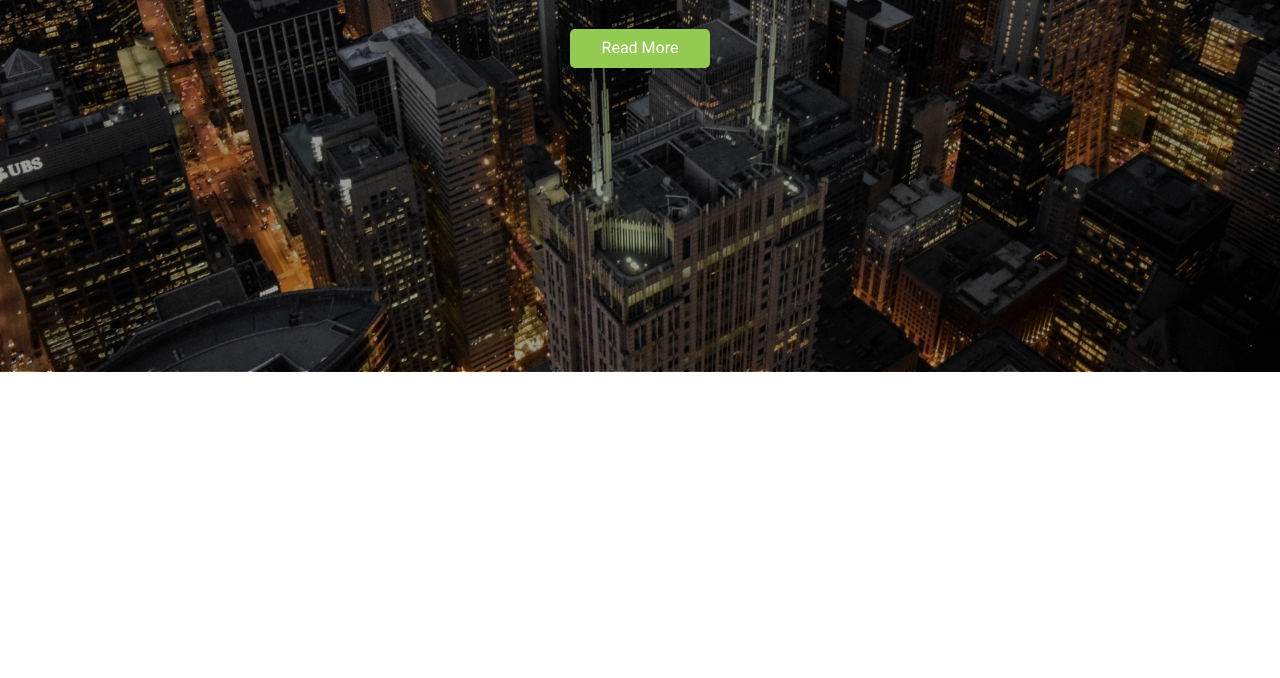
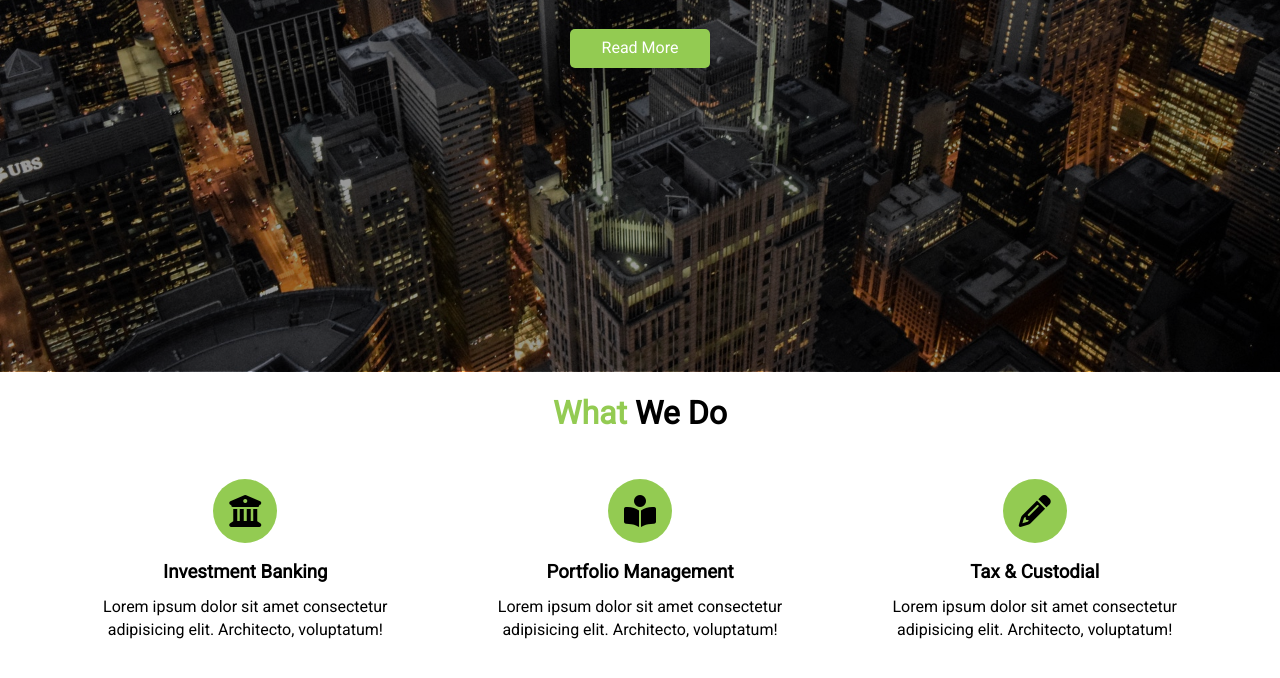
Before and after one commit to mars1385/learn-css-business-site, a plain HTML site: page index.html in a window 1280 px wide. Shown: the part 494-1172 px from the top of the page. Before the commit the page ends 866 px from the top, so only its background shows below. Drawn offline with Linux system fonts and the light colour scheme.

Commit message:
what we do

```diff
--- a/css/styles.css
+++ b/css/styles.css
@@ -21,13 +21,30 @@ p {
 }
 
 /* utility */
+.container {
+	max-width: 1100;
+	margin: auto;
+	padding: 0 2rem;
+	overflow: hidden;
+}
+
 .text-primary {
 	color: #93cb52;
+}
+
+.text-center {
+	text-align: center;
 }
 
 .l-heading {
 	font-size: 4rem;
 	margin-bottom: 0.75rem;
+	line-height: 1.1;
+}
+
+.m-heading {
+	font-size: 2rem;
+	margin: 0 0.75rem;
 	line-height: 1.1;
 }
 
@@ -52,6 +69,16 @@ p {
 .btn-dark {
 	background: #333;
 	color: #fff;
+}
+
+.py-1 {
+	padding: 1.5rem 0;
+}
+.py-2 {
+	padding: 2rem 0;
+}
+.py-3 {
+	padding: 3rem 0;
 }
 
 /* Navbar */
@@ -106,3 +133,27 @@ p {
 	bottom: 0;
 	background-color: rgba(0, 0, 0, 0.4);
 }
+
+/* what to do section */
+
+#what h2 {
+	margin-bottom: 1rem;
+}
+
+#what .items {
+	display: flex;
+	padding: 1rem;
+}
+
+#what .items .item {
+	flex: 1;
+	text-align: center;
+	padding: 1rem;
+}
+
+#what .items .item i {
+	background: #93cb52;
+	padding: 1rem;
+	border-radius: 50%;
+	margin-bottom: 1rem;
+}
--- a/index.html
+++ b/index.html
@@ -34,5 +34,37 @@
 				<a href="#what" class="btn">Read More</a>
 			</div>
 		</header>
+		<!-- what we do section -->
+		<section id="what" class="bg-light py-1">
+			<div class="container">
+				<h2 class="m-heading text-center">
+					<span class="text-primary">What</span>
+					We Do
+				</h2>
+				<div class="items">
+					<div class="item">
+						<i class="fas fa-university fa-2x"></i>
+						<div>
+							<h3>Investment Banking</h3>
+							<p>Lorem ipsum dolor sit amet consectetur adipisicing elit. Architecto, voluptatum!</p>
+						</div>
+					</div>
+					<div class="item">
+						<i class="fas fa-book-reader fa-2x"></i>
+						<div>
+							<h3>Portfolio Management</h3>
+							<p>Lorem ipsum dolor sit amet consectetur adipisicing elit. Architecto, voluptatum!</p>
+						</div>
+					</div>
+					<div class="item">
+						<i class="fas fa-pencil-alt fa-2x"></i>
+						<div>
+							<h3>Tax & Custodial</h3>
+							<p>Lorem ipsum dolor sit amet consectetur adipisicing elit. Architecto, voluptatum!</p>
+						</div>
+					</div>
+				</div>
+			</div>
+		</section>
 	</body>
 </html>
```
